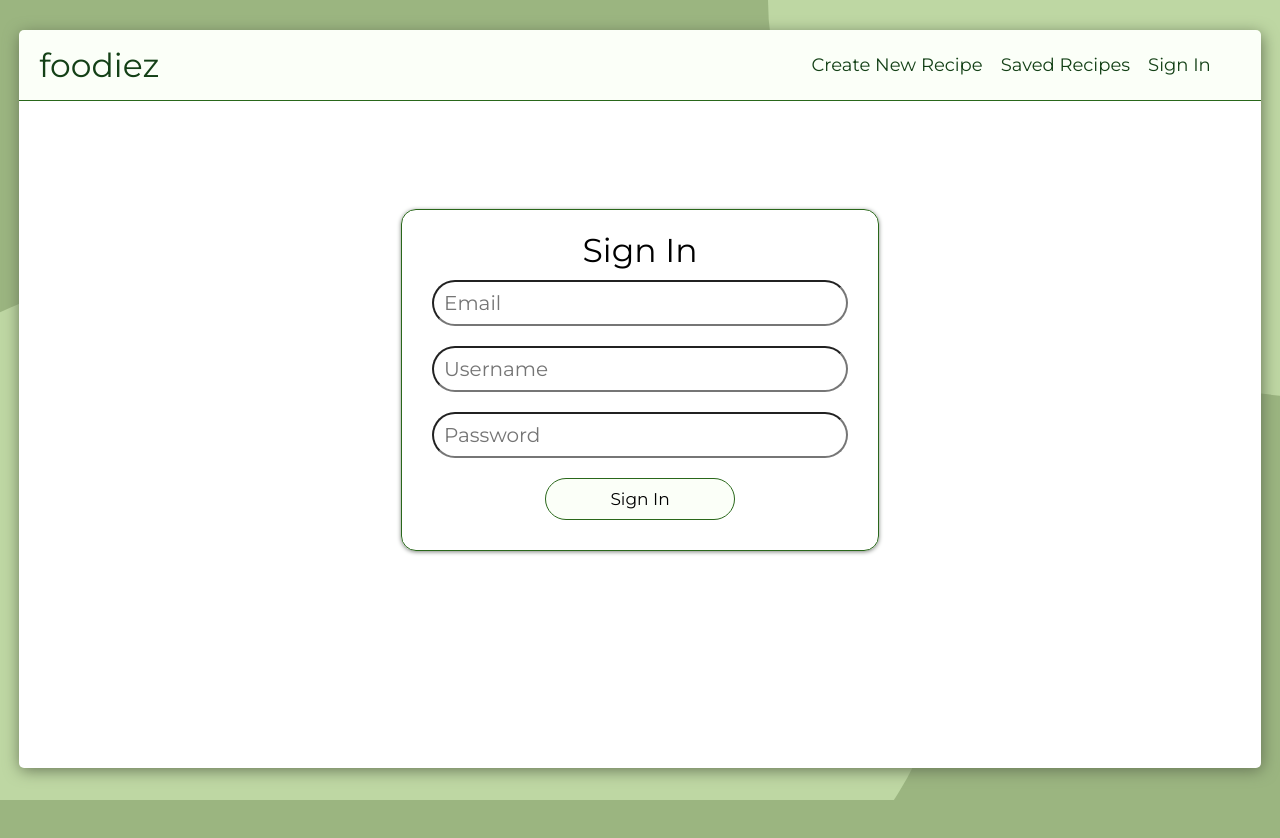
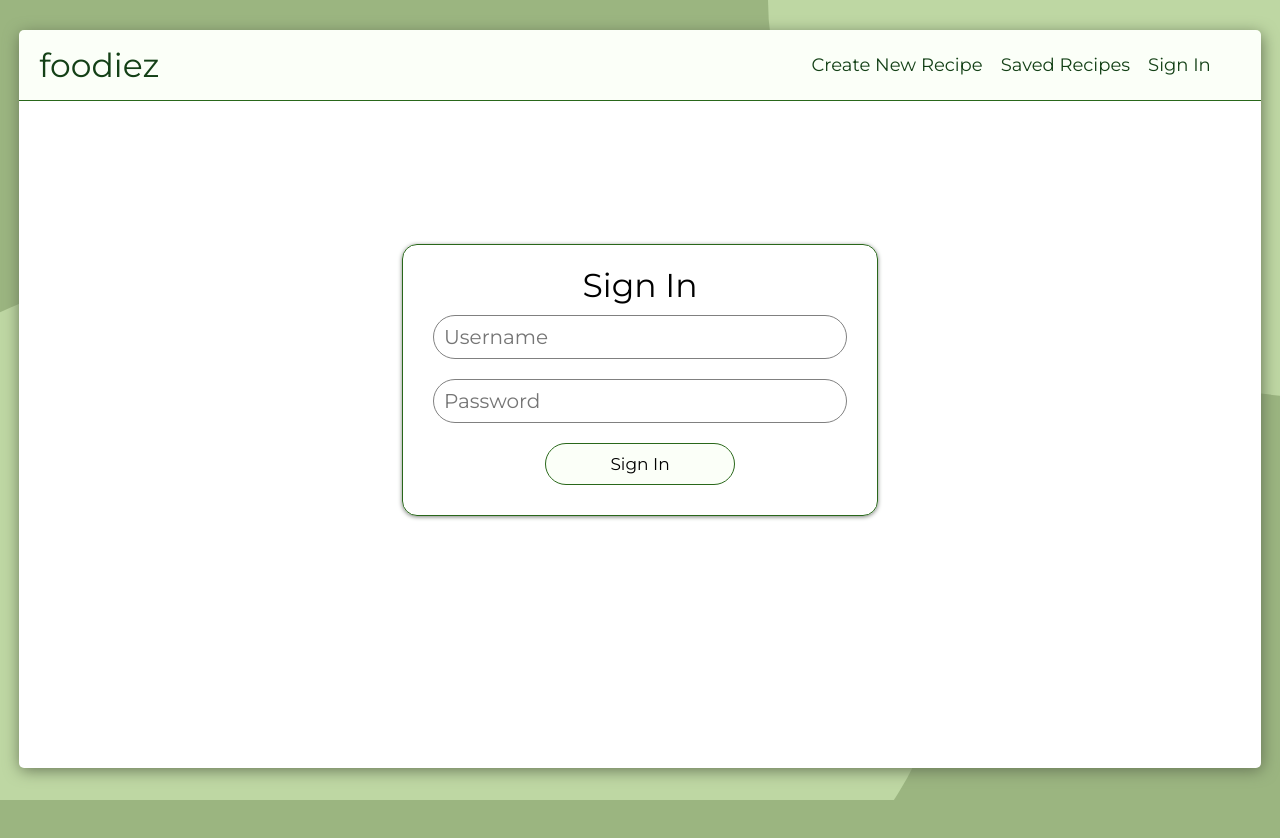
Before and after one commit to saachivar/Foodiez2.0, a React (Create React App) app in the folder foodiez2.0-frontend/: page /sign-in in a window 1280 px wide. Shown: the top 838 px of the page. Built offline with nearby package versions, Linux system fonts and the light colour scheme.

Commit message:
database connected

```diff
--- a/foodiez2.0-frontend/src/SignIn.js
+++ b/foodiez2.0-frontend/src/SignIn.js
@@ -4,7 +4,6 @@ import React, { useState } from 'react';
 import NavBar from './Components/NavBar';
 
 const SignIn = ({ onSignIn }) => {
-  const [email, setEmail] = useState('');
   const [password, setPassword] = useState('');
   const [username, setUsername] = useState('');
 
@@ -15,7 +14,7 @@ const SignIn = ({ onSignIn }) => {
         headers: {
           'Content-Type': 'application/json',
         },
-        body: JSON.stringify({ email,username,  password }),
+        body: JSON.stringify({ username,  password }),
       });
 
       if (!response.ok) throw new Error('Sign-in failed');
@@ -33,12 +32,6 @@ const SignIn = ({ onSignIn }) => {
       <div className="sign-in-container">
           <div className="sign-in-box">
               <h2>Sign In</h2>
-              <input
-                  type="email"
-                  placeholder="Email"
-                  value={email}
-                  onChange={(e) => setEmail(e.target.value)}
-              />
               <input
                   type="username"
                   placeholder="Username"
--- a/foodiez2.0-frontend/src/css/SignIn.css
+++ b/foodiez2.0-frontend/src/css/SignIn.css
@@ -26,6 +26,7 @@ input {
     height: 40px;
     font-size: 20px;
     border-radius: 23px;
+    border: 1px solid grey;
 }
 button {
     margin: 10px 0px 0px 0px;
```
Also changed, not shown: 2 other files (tests, documents, lock files or other folders).
